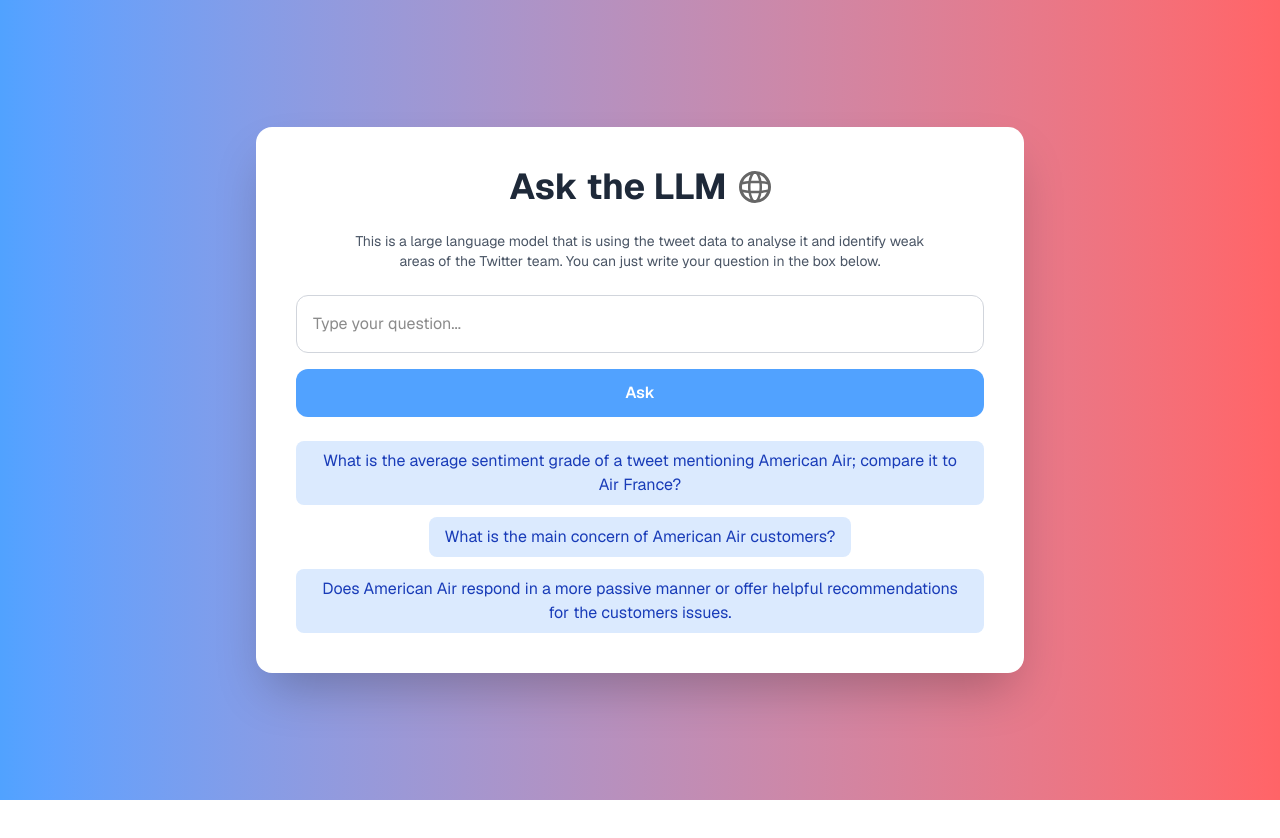
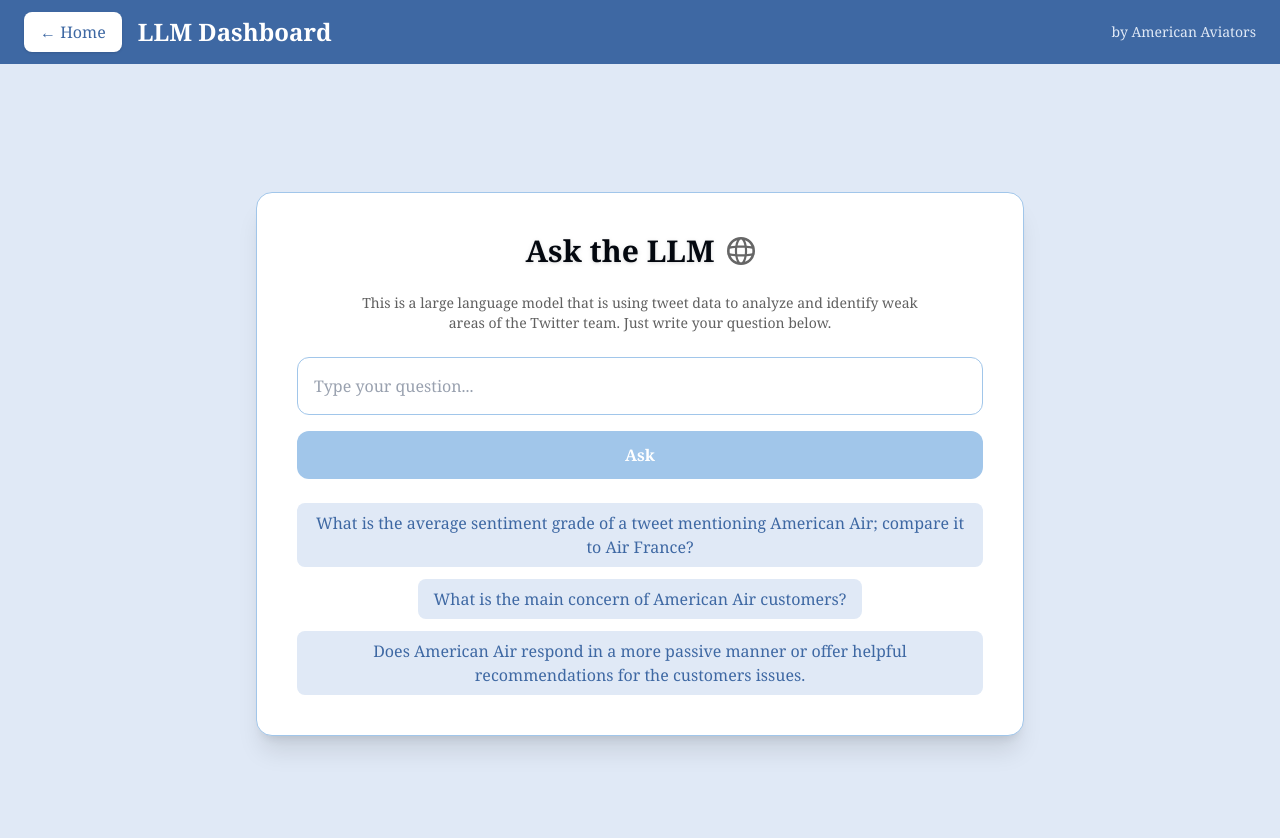
Before and after one commit to SpelGekko/dbl-website-nextjs, a Next.js app: page /llm in a window 1280 px wide. Shown: the top 838 px of the page. Before the commit the page ends 800 px from the top, so only its background shows below. Built offline with nearby package versions, Linux system fonts and the light colour scheme.

Commit message:
The main chnages in the design of Home page, Tweet Page, and LLM page

```diff
--- a/app/(root)/page.tsx
+++ b/app/(root)/page.tsx
@@ -3,38 +3,38 @@
 
 const HomePage = () => {
   return (
-    <main className="min-h-screen bg-gradient-to-br from-blue-500 to-red-500 flex flex-col items-center justify-center font-sans space-y-10 py-10">
+    <main className="min-h-screen bg-[#E0E9F6] flex flex-col items-center justify-center font-serif space-y-10 py-12 px-4">
 
-      {/* External Title */}
-      <h1 className="text-5xl font-extrabold text-white drop-shadow-lg">
-      Support Twitter team of American Airlines
+      {/* Title */}
+      <h1 className="text-4xl md:text-5xl font-extrabold text-[#3E68A3] drop-shadow-md text-center">
+        Support Twitter Team of American Airlines
       </h1>
 
-      {/* Card Block */}
-      <div className="bg-white p-10 rounded-2xl shadow-2xl max-w-xl w-full text-center space-y-6">
-        <h2 className="text-sm text-gray-500 uppercase tracking-widest">Welcome to</h2>
-        <h3 className="text-4xl font-bold text-gray-800">Tweet Support Bot</h3>
-        <p className="text-lg text-gray-600">Choose an action below:</p>
+      {/* Card */}
+      <div className="bg-white p-10 rounded-2xl shadow-xl max-w-xl w-full text-center space-y-6 border border-[#A1C6EA]">
+        <h2 className="text-sm text-[#606060] uppercase tracking-widest">Welcome to</h2>
+        <h3 className="text-3xl md:text-4xl font-bold text-[#04080F]">Tweet Support Bot</h3>
+        <p className="text-base text-[#606060]">Choose an action below:</p>
 
         <nav className="flex flex-col space-y-4">
           <Link
             href="/llm"
-            className="block w-full bg-blue-400 text-white py-4 rounded-xl text-lg font-semibold hover:bg-blue-500 transition"
+            className="block w-full bg-[#A1C6EA] text-white py-3 rounded-xl text-lg font-semibold hover:bg-[#3E68A3] transition"
           >
             Ask the LLM
           </Link>
 
           <Link
             href="/xitter"
-            className="block w-full bg-blue-400 text-white py-4 rounded-xl text-lg font-semibold hover:bg-blue-500 transition"
+            className="block w-full bg-[#A1C6EA] text-white py-3 rounded-xl text-lg font-semibold hover:bg-[#3E68A3] transition"
           >
             Write a Fake Tweet
           </Link>
         </nav>
       </div>
 
-    {/* Subtitle below the card */}
-    <p className="text-white text-sm italic mt-4">by American Aviators</p>
+      {/* Footer Text */}
+      <p className="text-[#606060] text-sm italic">by American Aviators</p>
     </main>
   );
 };
--- a/app/llm/page.tsx
+++ b/app/llm/page.tsx
@@ -1,5 +1,6 @@
 'use client';
 import React, { useState } from 'react';
+import Link from 'next/link';
 
 const LLMPage = () => {
   const [question, setQuestion] = useState('');
@@ -48,23 +49,42 @@
     }
   };
 
+ return (
+  <>
+    {/* Header */}
+    <header className="bg-[#3E68A3] text-white py-3 px-6 shadow-md w-full flex items-center justify-between font-serif">
+      <div className="flex items-center gap-4">
+        <Link
+          href="/"
+          className="bg-white text-[#3E68A3] px-4 py-2 rounded-lg font-medium hover:bg-[#E0E9F6] transition shadow-sm"
+        >
+          ← Home
+        </Link>
+        <h1 className="text-2xl font-bold">LLM Dashboard</h1>
+      </div>
+      <span className="text-sm text-[#E0E9F6]">by American Aviators</span>
+    </header>
 
-  return (
-  <main className="min-h-screen bg-gradient-to-r from-blue-400 to-red-400 flex flex-col items-center justify-center font-sans space-y-10 py-10">
-    <div className="bg-white p-10 rounded-2xl shadow-2xl w-full max-w-3xl space-y-6">
+    {/* Main */}
+    <main className="min-h-screen bg-[#E0E9F6] flex flex-col items-center justify-center font-serif py-12 px-4">
+      <div className="bg-white p-10 rounded-2xl shadow-xl w-full max-w-3xl space-y-6 text-[#04080F] border border-[#A1C6EA]">
+
+        {/* Title with Icon */}
         <div className="flex items-center justify-center gap-3">
-        <h1 className="text-4xl font-bold text-gray-800">Ask the LLM</h1>
-        <img src="/globe.svg" alt="Globe icon" className="w-8 h-8" />
+          <h1 className="text-3xl font-bold drop-shadow">Ask the LLM</h1>
+          <img src="/globe.svg" alt="Globe icon" className="w-7 h-7" />
         </div>
 
-      <p className="text-center text-gray-600 text-sm max-w-xl mx-auto">
-        This is a large language model that is using the tweet data to analyse it and identify weak areas of the Twitter team. You can just write your question in the box below.
+        {/* Description */}
+        <p className="text-center text-[#606060] text-sm max-w-xl mx-auto">
+          This is a large language model that is using tweet data to analyze and identify weak areas of the Twitter team. Just write your question below.
         </p>
 
+        {/* Form */}
         <form onSubmit={handleSubmit} className="space-y-4">
           <input
             type="text"
-          className="w-full p-4 border border-gray-300 rounded-xl text-base focus:outline-none focus:ring-2 focus:ring-blue-500"
+            className="w-full p-4 rounded-xl text-base text-[#04080F] border border-[#A1C6EA] placeholder-gray-400 focus:outline-none focus:ring-2 focus:ring-[#3E68A3]"
             placeholder="Type your question..."
             value={question}
             onChange={(e) => setQuestion(e.target.value)}
@@ -73,13 +93,14 @@
           />
           <button
             type="submit"
-          className="w-full bg-blue-400 text-white py-3 rounded-xl font-semibold hover:bg-blue-500 transition disabled:opacity-50"
+            className="w-full bg-[#A1C6EA] text-white py-3 rounded-xl font-semibold hover:bg-[#3E68A3] transition disabled:opacity-50"
             disabled={loading}
           >
             {loading ? 'Thinking...' : 'Ask'}
           </button>
         </form>
 
+        {/* Preset Prompts */}
         <div className="flex gap-3 mt-4 justify-center flex-wrap">
           {[
             'What is the average sentiment grade of a tweet mentioning American Air; compare it to Air France?',
@@ -91,20 +112,22 @@
               type="button"
               onClick={() => handlePresetPrompt(prompt)}
               disabled={loading}
-            className="bg-blue-100 text-blue-800 px-4 py-2 rounded-lg hover:bg-blue-200 transition disabled:opacity-50"
+              className="bg-[#E0E9F6] text-[#3E68A3] px-4 py-2 rounded-lg hover:bg-[#A1C6EA] transition disabled:opacity-50"
             >
               {prompt}
             </button>
           ))}
         </div>
 
+        {/* Response Output */}
         {response && (
-        <div className="mt-6 bg-blue-50 border border-blue-200 p-4 rounded-md text-blue-900 shadow-inner">
+          <div className="mt-6 bg-[#FFFFFF] border border-[#A1C6EA] p-4 rounded-md text-[#04080F] shadow-inner">
             {response}
           </div>
         )}
       </div>
     </main>
+  </>
   );
 };
 
--- a/app/xitter/page.tsx
+++ b/app/xitter/page.tsx
@@ -19,15 +19,11 @@
         body: JSON.stringify({ tweet }),
       });
 
-      if (!res.ok) {
-        throw new Error('API error');
-      }
-
       const data = await res.json();
       setBotReply(data.reply);
-    } catch (error) {
+    } catch (err) {
       setBotReply('Error generating reply.');
-      console.error(error);
+      console.error(err);
     } finally {
       setLoading(false);
     }
@@ -49,13 +45,36 @@
       <span className="text-sm opacity-80">by American Aviators</span>
     </header>
 
+    {/* Main Layout with Sidebar */}
+    <main className="min-h-screen bg-gray-100 flex font-sans">
+
+      {/* Sidebar */}
+      <aside className="w-64 p-6 space-y-4 border-r border-gray-200 bg-white shadow-sm">
+        {[
+          'Explore',
+          'Notifications',
+          'Messages',
+          'Bookmarks',
+          'Lists',
+          'Profile',
+          'More',
+        ].map((item) => (
+          <button
+            key={item}
+            className="w-full text-left text-gray-700 hover:text-blue-600 font-medium px-4 py-2 rounded-md hover:bg-blue-50 transition"
+          >
+            {item}
+          </button>
+        ))}
+      </aside>
+
       {/* Main Content */}
-      <main className="min-h-screen bg-gray-100 flex items-center justify-center p-6 font-sans">
+      <section className="flex-1 flex justify-center items-center p-6">
         <div className="bg-white w-full max-w-2xl rounded-xl shadow-md p-6 space-y-6">
 
           {/* Page Title & Description */}
           <div className="text-center space-y-2">
-            <h2 className="text-3xl font-extrabold text-black drop-shadow-md">
+            <h2 className="text-3xl font-bold text-black drop-shadow-md">
               The Tweet Response Generator
             </h2>
             <p className="text-gray-500 text-sm max-w-lg mx-auto">
@@ -64,7 +83,7 @@
           </div>
 
           {/* Subheader */}
-          <h1 className="text-xl font-bold text-gray-800">Post your Fake Tweet</h1>
+          <h1 className="text-xl font-bold text-gray-800 drop-shadow-md">Post your Fake Tweet</h1>
 
           {/* Tweet Form */}
           <form onSubmit={handleSubmit} className="flex gap-4">
@@ -112,9 +131,11 @@
             </div>
           )}
         </div>
+      </section>
     </main>
   </>
   );
+
 };
 
 export default FakeTweetPage;
```
Lines whose indentation alone changed are shown as unchanged.
